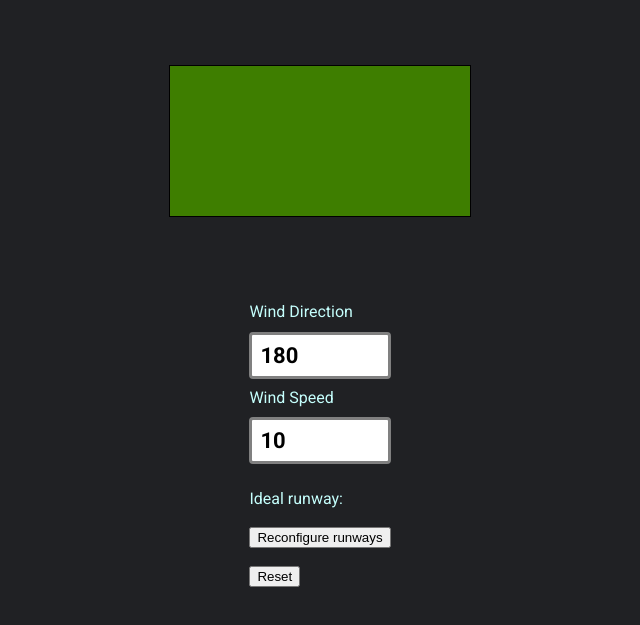
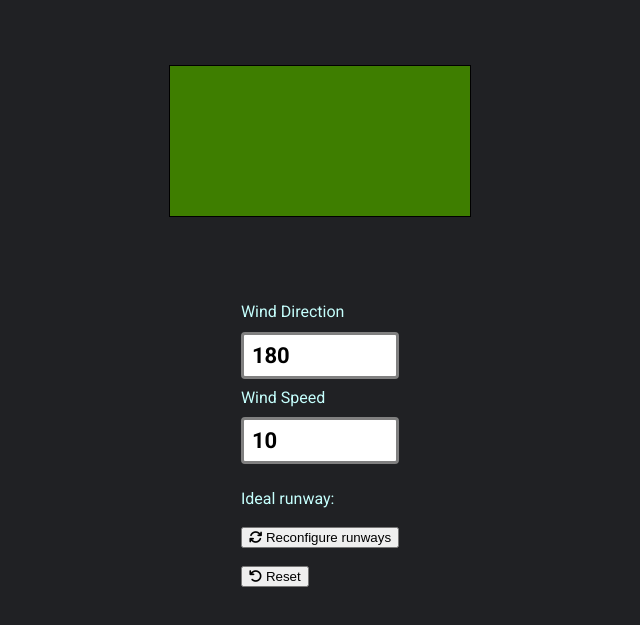
Before and after one commit to gstevenson/wind, a website built with webpack: page index.html in a window 1280 px wide. Shown: the part 105-730 px from the top of the page, without its empty margins (320-960 px from the left). Built offline with nearby package versions, Linux system fonts and the light colour scheme.

Commit message:
update button styling slightly

```diff
--- a/index.html
+++ b/index.html
@@ -59,11 +59,9 @@
             <p id="headWind"><span id="headWindValue"></span></p>
             <p id="crossWind"><span id="crossWindValue"></span></p>
 
-            <p><button type="button" onclick="window.reconfigureRunways()">Reconfigure runways</button></p>
+            <p><button type="button" class="control-button" onclick="window.reconfigureRunways()"><i class="fa-solid fa-arrows-rotate"></i> Reconfigure runways</button></p>
 
-            <p><button type="button" onclick="window.reset()">Reset</button></p>
-        </div>
-
+            <p><button type="button" class="control-button" onclick="window.reset()"><i class="fa-solid fa-arrow-rotate-left"></i> Reset</button></p>
         <script src="js/app.js"></script>
     </body>
 </html>
```
